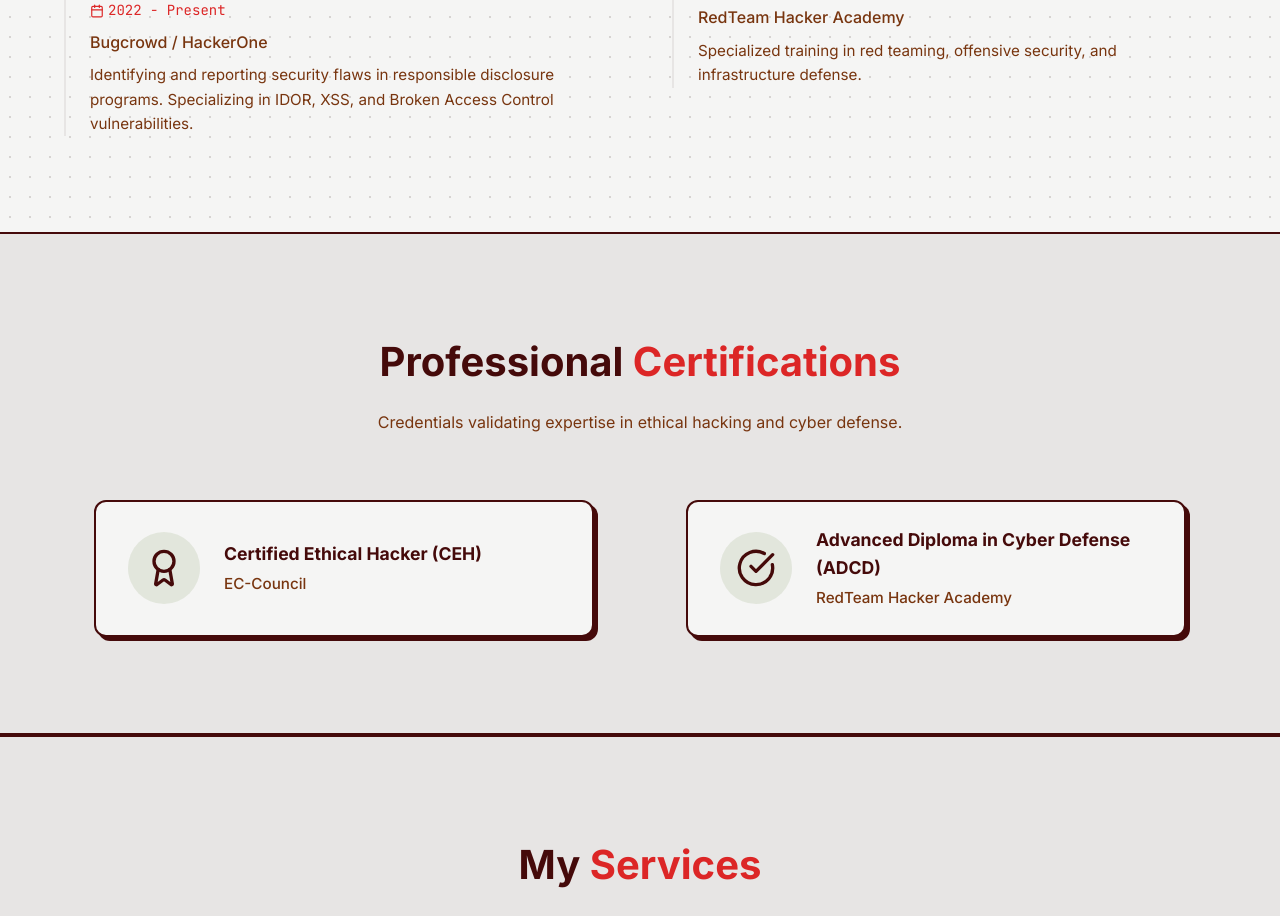
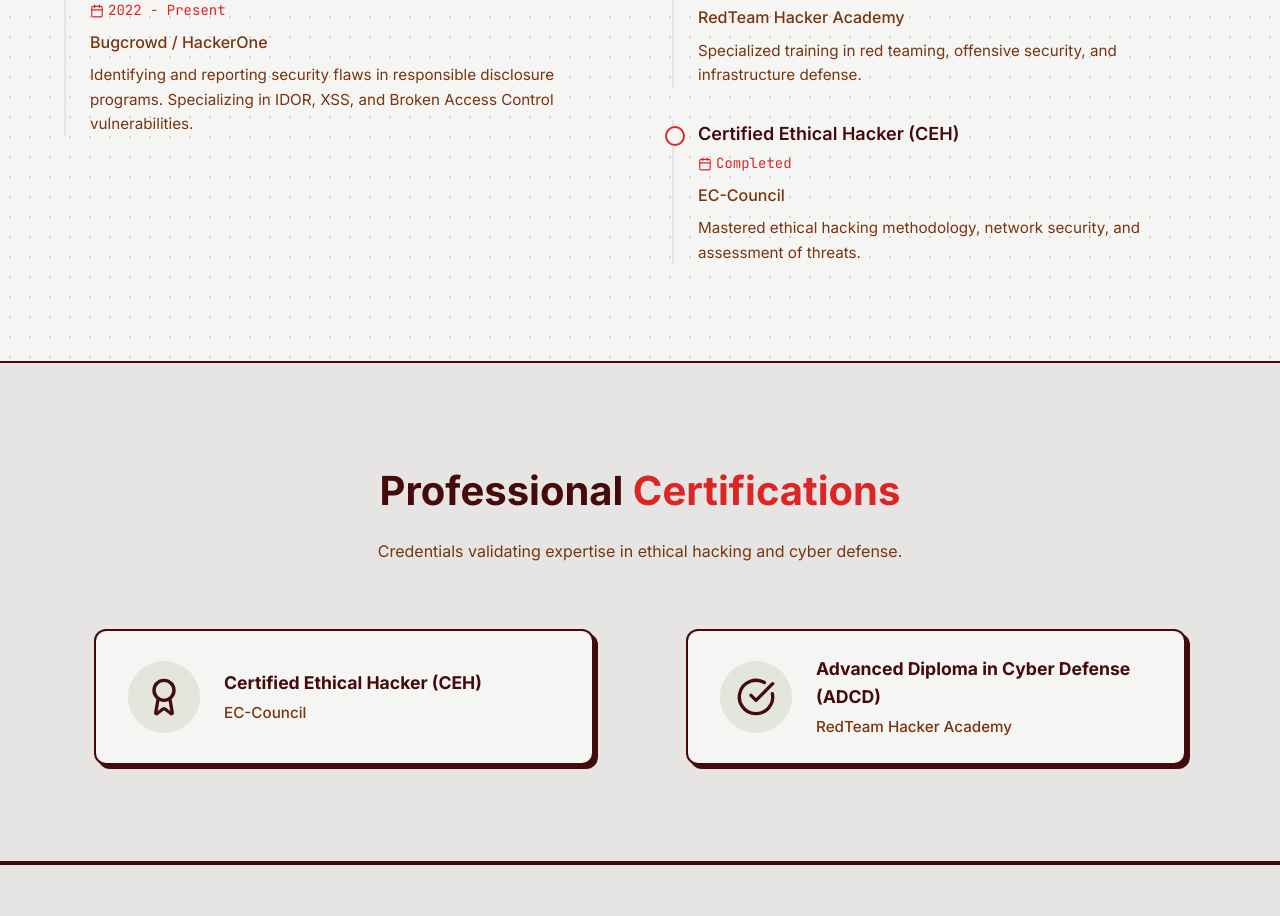
Before and after one commit to falah-dev01/mohammed-falah-portfolio, a React (Vite) app: page / in a window 1280 px wide. Shown: the part 2473-3389 px from the top of the page. Built offline with nearby package versions, Linux system fonts and the light colour scheme.

Commit message:
Add CEH to Education section

```diff
--- a/src/components/Experience.jsx
+++ b/src/components/Experience.jsx
@@ -30,6 +30,12 @@
             institution: "RedTeam Hacker Academy",
             period: "Completed",
             description: "Specialized training in red teaming, offensive security, and infrastructure defense."
+        },
+        {
+            degree: "Certified Ethical Hacker (CEH)",
+            institution: "EC-Council",
+            period: "Completed",
+            description: "Mastered ethical hacking methodology, network security, and assessment of threats."
         }
     ];
     return (
```
